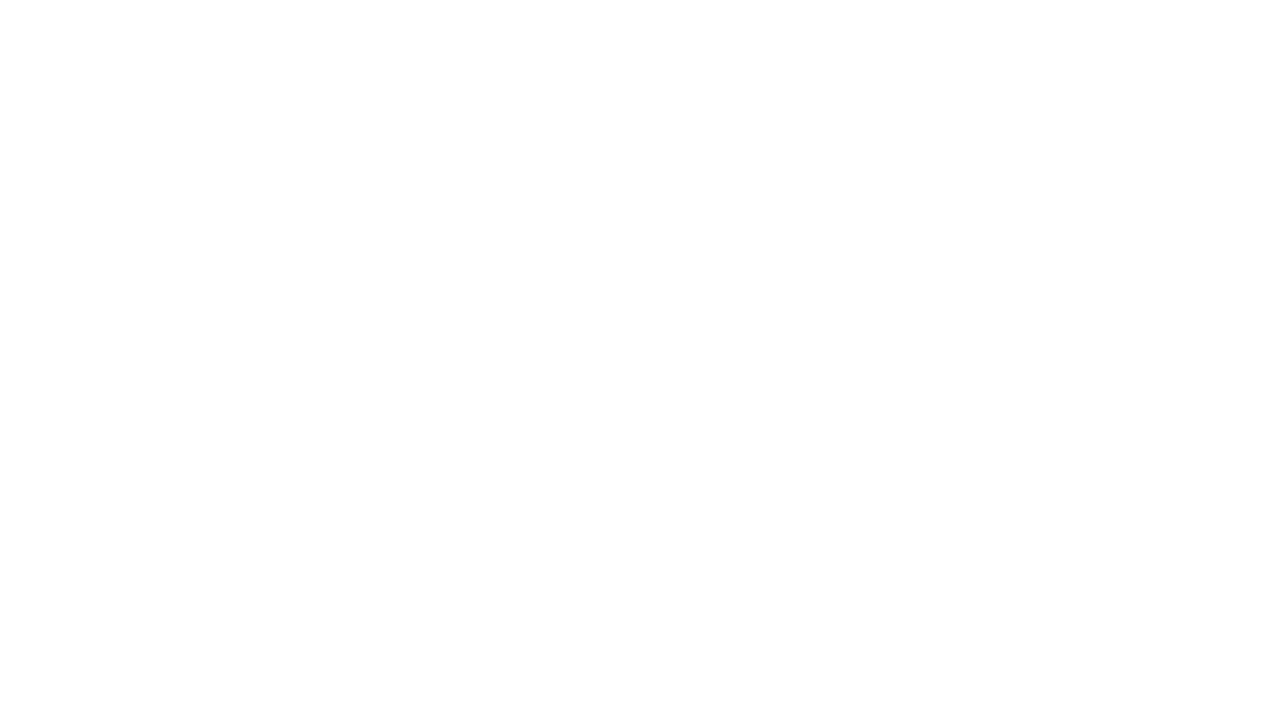
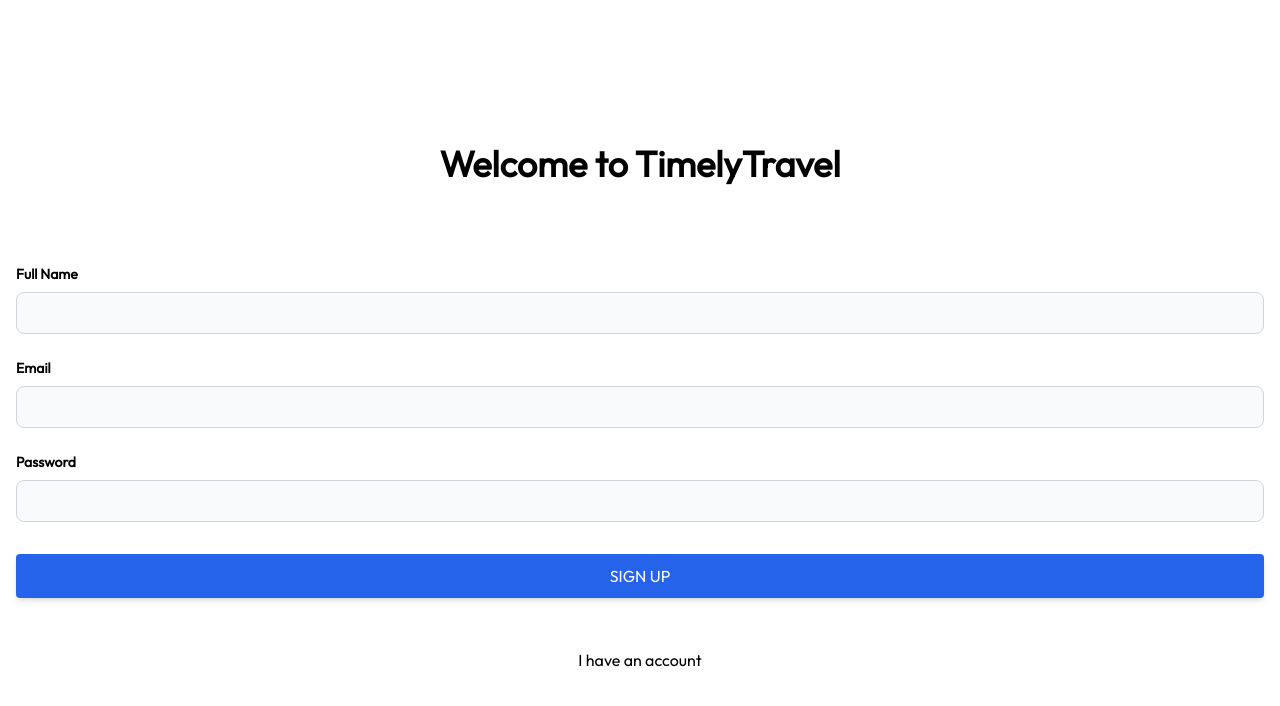
Before and after one commit to Raajheer1/tamuhack-2023, a Vue app in the folder frontend/: page /register in a window 1280 px wide. Shown: the top 706 px of the page. Built offline with nearby package versions, Linux system fonts and the light colour scheme.

Commit message:
register and login view's done, no logic

```diff
--- a/frontend/src/router/index.ts
+++ b/frontend/src/router/index.ts
@@ -14,6 +14,16 @@ const routes = [
         path: "/",
         name: "Home",
         component: () => import("@/views/Home.vue"),
+    },
+    {
+      path: "/login",
+      name: "Login",
+      component: () => import("@/views/Login.vue"),
+    },
+    {
+      path: "/register",
+      name: "Register",
+      component: () => import("@/views/Register.vue"),
     },
     {
         path: "/search",
--- /dev/null
+++ b/frontend/src/views/Login.vue
@@ -0,0 +1,33 @@
+<template>
+  <div class="mt-32 w-full p-4">
+    <div class="text-center">
+      <h1 class="font-bold text-4xl">Login to TimelyTravel</h1>
+    </div>
+
+    <h1 class="font-bold text-sm mt-24">Email</h1>
+    <div class="flow-root mt-2">
+      <div>
+        <input name="email" type="email" class="top-0 bg-gray-50 border border-gray-300 text-gray-900 text-sm rounded-lg focus:ring-blue-500 focus:border-blue-500 block w-full p-2.5  dark:bg-gray-700 dark:border-gray-600 dark:placeholder-gray-400 dark:text-white dark:focus:ring-blue-500 dark:focus:border-blue-500">
+      </div>
+    </div>
+
+    <h1 class="font-bold text-sm mt-6">Password</h1>
+    <div class="flow-root mt-2">
+      <div>
+        <input name="password" type="password" class="top-0 bg-gray-50 border border-gray-300 text-gray-900 text-sm rounded-lg focus:ring-blue-500 focus:border-blue-500 block w-full p-2.5  dark:bg-gray-700 dark:border-gray-600 dark:placeholder-gray-400 dark:text-white dark:focus:ring-blue-500 dark:focus:border-blue-500">
+      </div>
+    </div>
+
+    <button type="button" class="mb-2 w-full inline-block px-6 py-2.5 bg-blue-600 mt-8 text-white font-medium leading-normal uppercase rounded shadow-md hover:bg-blue-700 hover:shadow-lg focus:bg-blue-700 focus:shadow-lg focus:outline-none focus:ring-0 active:bg-blue-800 active:shadow-lg transition duration-150 ease-in-out">Login</button>
+
+    <button type="button" class="mb-2 w-full inline-block px-6 py-2.5 mt-8 text-black font-medium">I don't have an account</button>
+  </div>
+</template>
+
+<script setup lang="ts">
+
+</script>
+
+<style scoped>
+
+</style>
--- /dev/null
+++ b/frontend/src/views/Register.vue
@@ -0,0 +1,40 @@
+<template>
+  <div class="mt-32 w-full p-4">
+    <div class="text-center">
+      <h1 class="font-bold text-4xl">Welcome to TimelyTravel</h1>
+    </div>
+
+    <h1 class="font-bold text-sm mt-20">Full Name</h1>
+    <div class="flow-root mt-2">
+      <div>
+        <input name="go" type="email" class="top-0 bg-gray-50 border border-gray-300 text-gray-900 text-sm rounded-lg focus:ring-blue-500 focus:border-blue-500 block w-full p-2.5  dark:bg-gray-700 dark:border-gray-600 dark:placeholder-gray-400 dark:text-white dark:focus:ring-blue-500 dark:focus:border-blue-500">
+      </div>
+    </div>
+
+    <h1 class="font-bold text-sm mt-6">Email</h1>
+    <div class="flow-root mt-2">
+      <div>
+        <input name="go" type="email" class="top-0 bg-gray-50 border border-gray-300 text-gray-900 text-sm rounded-lg focus:ring-blue-500 focus:border-blue-500 block w-full p-2.5  dark:bg-gray-700 dark:border-gray-600 dark:placeholder-gray-400 dark:text-white dark:focus:ring-blue-500 dark:focus:border-blue-500">
+      </div>
+    </div>
+
+    <h1 class="font-bold text-sm mt-6">Password</h1>
+    <div class="flow-root mt-2">
+      <div>
+        <input name="go" type="password" class="top-0 bg-gray-50 border border-gray-300 text-gray-900 text-sm rounded-lg focus:ring-blue-500 focus:border-blue-500 block w-full p-2.5  dark:bg-gray-700 dark:border-gray-600 dark:placeholder-gray-400 dark:text-white dark:focus:ring-blue-500 dark:focus:border-blue-500">
+      </div>
+    </div>
+
+    <button type="button" class="mb-2 w-full inline-block px-6 py-2.5 bg-blue-600 mt-8 text-white font-medium leading-normal uppercase rounded shadow-md hover:bg-blue-700 hover:shadow-lg focus:bg-blue-700 focus:shadow-lg focus:outline-none focus:ring-0 active:bg-blue-800 active:shadow-lg transition duration-150 ease-in-out">Sign Up</button>
+
+    <button type="button" class="mb-2 w-full inline-block px-6 py-2.5 mt-8 text-black font-medium">I have an account</button>
+  </div>
+</template>
+
+<script setup lang="ts">
+
+</script>
+
+<style scoped>
+
+</style>
```
